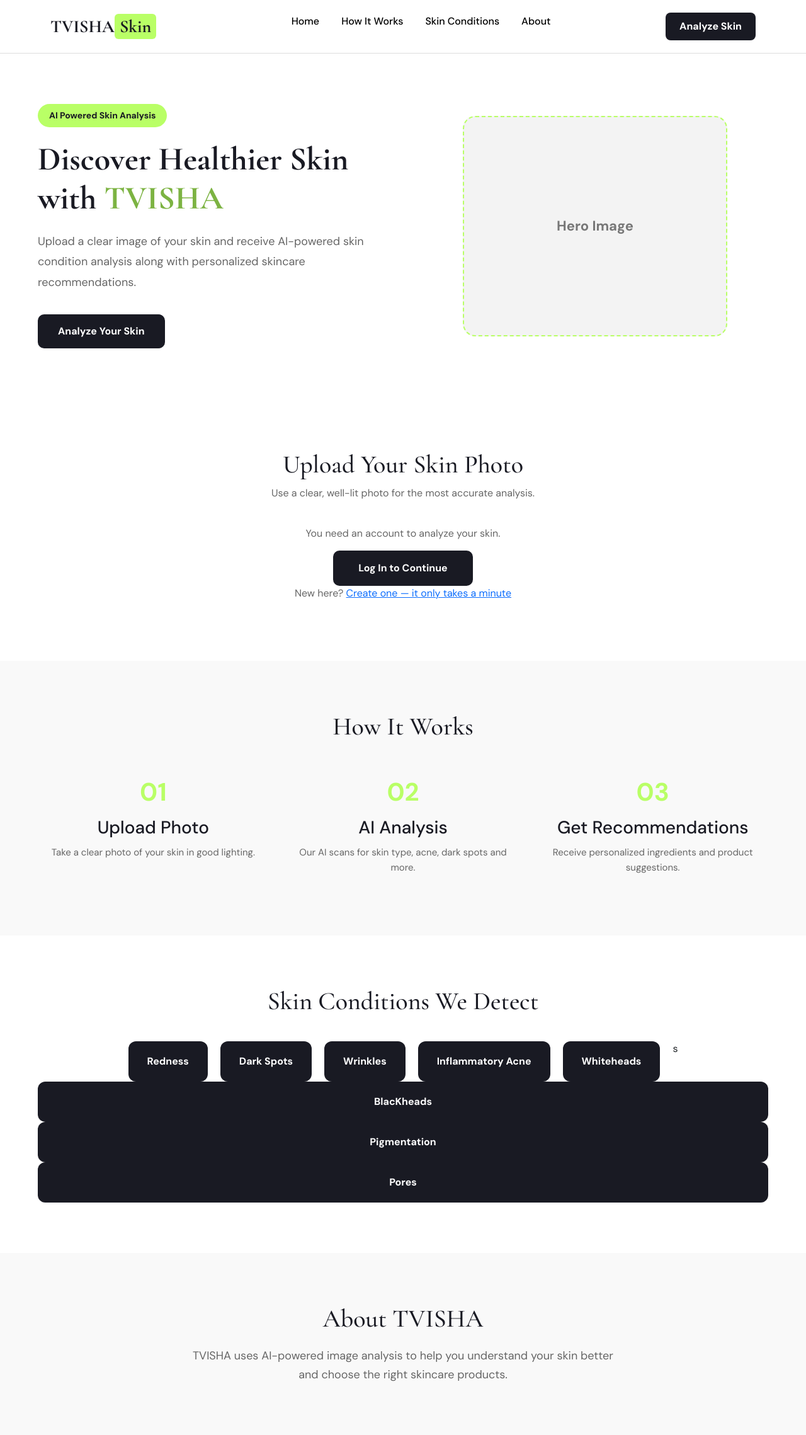
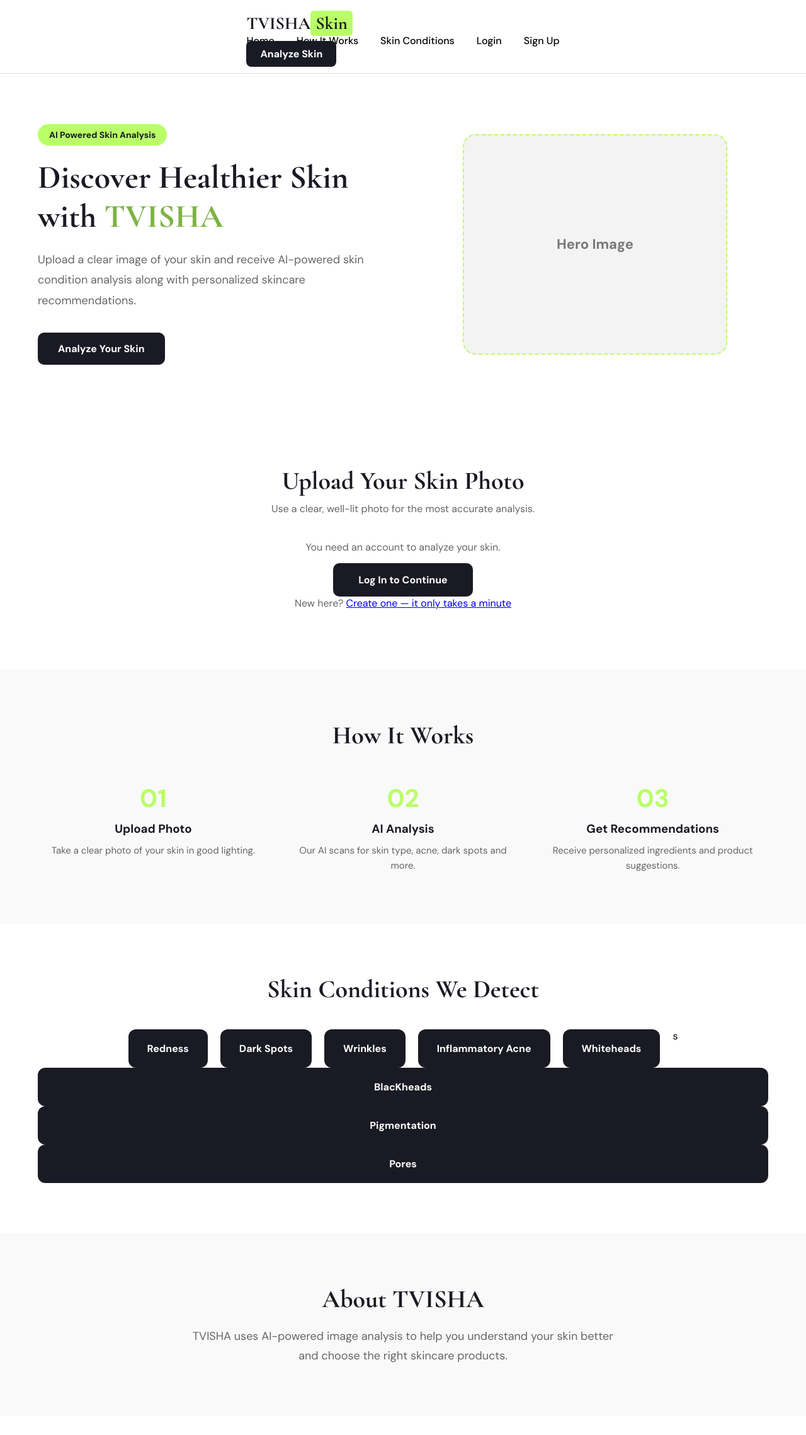
Before and after one commit to Sandhya17-art/Tvisha-skin-ai, a Flask app: page / in a window 1280 px wide. Shown: the whole page at 63% size. After the commit the page ends 2163 px from the top, so only its background shows below. Run offline with Flask 3, Linux system fonts and the light colour scheme.

Commit message:
Refactor base.html for improved navigation and structure

```diff
--- a/templates/base.html
+++ b/templates/base.html
@@ -2,26 +2,16 @@
 <html lang="en">
 <head>
 <meta charset="UTF-8">
-<meta name="viewport"
-content="width=device-width, initial-scale=1.0">
+<meta name="viewport" content="width=device-width, initial-scale=1.0">
 <title>{% block title %}TVISHA{% endblock %}</title>
 <!-- Google Fonts -->
-<link rel="preconnect"
-href="https://fonts.googleapis.com">
-<link rel="preconnect"
-href="https://fonts.gstatic.com"
-crossorigin>
-<link href="https://fonts.googleapis.com/css2?family=Cormorant+Garamond:wght@400;500;600;700&family=DM+Sans:wght@300;400;500;700&display=swap"
-rel="stylesheet">
-<!-- Bootstrap -->
-<link href="https://cdn.jsdelivr.net/npm/bootstrap@5.3.3/dist/css/bootstrap.min.css"
-rel="stylesheet">
+<link rel="preconnect" href="https://fonts.googleapis.com">
+<link rel="preconnect" href="https://fonts.gstatic.com" crossorigin>
+<link href="https://fonts.googleapis.com/css2?family=Cormorant+Garamond:wght@400;500;600;700&family=DM+Sans:wght@300;400;500;700&display=swap" rel="stylesheet">
 <!-- Bootstrap Icons -->
-<link rel="stylesheet"
-href="https://cdn.jsdelivr.net/npm/bootstrap-icons@1.11.3/font/bootstrap-icons.min.css">
+<link rel="stylesheet" href="https://cdn.jsdelivr.net/npm/bootstrap-icons@1.11.3/font/bootstrap-icons.min.css">
 <!-- CSS -->
-<link rel="stylesheet"
-href="{{ url_for('static', filename='css/style.css') }}">
+<link rel="stylesheet" href="{{ url_for('static', filename='css/style.css') }}">
 {% block extra_css %}{% endblock %}
 </head>
 <body>
@@ -30,26 +20,32 @@
 ========================== -->
 <nav class="navbar">
   <div class="container">
-<!-- Logo -->
-<a href="/" class="logo">
-                TVISHA<span>Skin</span>
-</a>
-<!-- Navigation Menu -->
+    <a href="/" class="logo">TVISHA<span>Skin</span></a>
     <ul class="nav-links">
       <li><a href="/">Home</a></li>
-<li><a href="#how-it-works">How It Works</a></li>
-<li><a href="#conditions">Skin Conditions</a></li>
-<li><a href="/about">About</a></li>
+      <li><a href="/#how-it-works">How It Works</a></li>
+      <li><a href="/#conditions">Skin Conditions</a></li>
+      {% if session.user_id %}
+      <li><a href="/logout">Logout ({{ session.username }})</a></li>
+      {% else %}
+      <li><a href="/login">Login</a></li>
+      <li><a href="/signup">Sign Up</a></li>
+      {% endif %}
     </ul>
-<!-- Button -->
-<a href="#upload" class="nav-btn">
-                Analyze Skin
-</a>
+    <a href="/#upload" class="nav-btn">Analyze Skin</a>
   </div>
 </nav>
+{% with messages = get_flashed_messages() %}
+  {% if messages %}
+  <div class="container">
+    {% for message in messages %}
+    <div class="flash-message">{{ message }}</div>
+    {% endfor %}
+  </div>
+  {% endif %}
+{% endwith %}
 <!-- Page Content -->
-    {% block content %}
-    {% endblock %}
+{% block content %}{% endblock %}
 <!-- JavaScript -->
 <script src="{{ url_for('static', filename='js/main.js') }}"></script>
 {% block extra_js %}{% endblock %}
```
Lines whose indentation alone changed are shown as unchanged.
